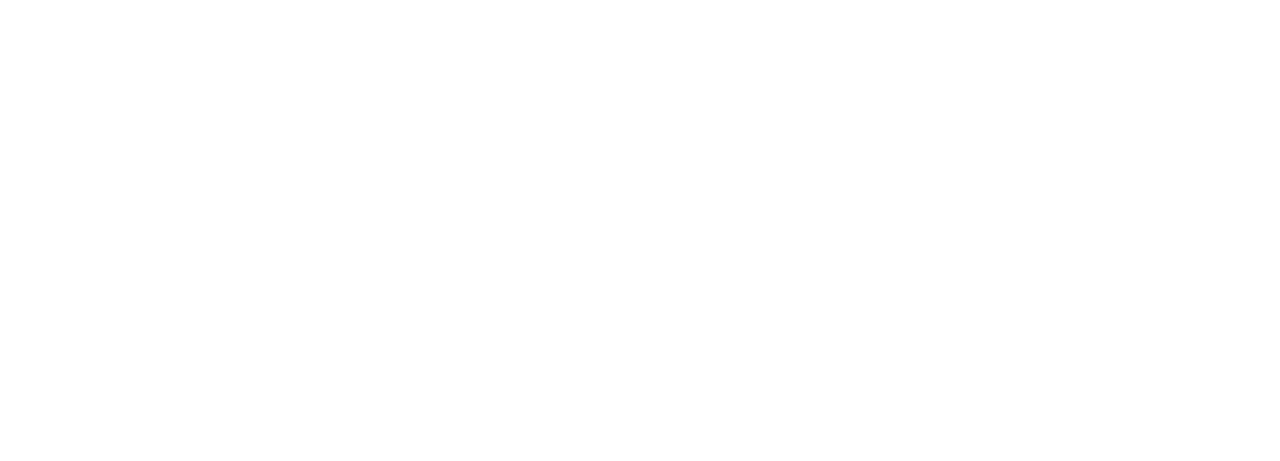
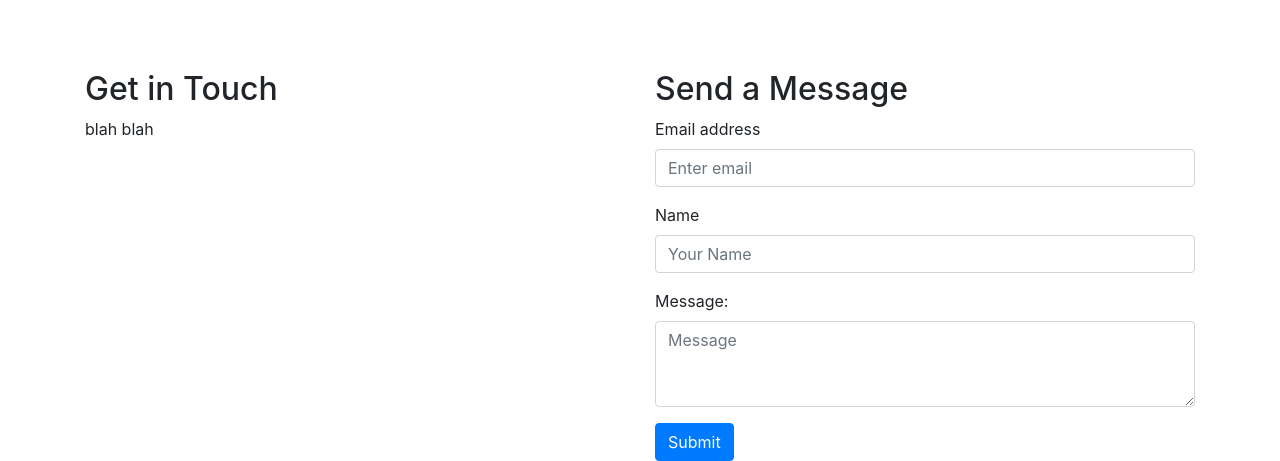
Before and after one commit to tyhuang06/tyhuang_page, a React (Create React App) app: page /contact in a window 1280 px wide. Shown: the part 2634-3095 px from the top of the page. Before the commit the page ends 2704 px from the top, so only its background shows below. Built offline with nearby package versions, Linux system fonts and the light colour scheme.

Commit message:
contact form complete

```diff
--- a/src/App.js
+++ b/src/App.js
@@ -8,6 +8,7 @@
 import Intro from "./components/Intro";
 import Resume from "./components/Resume";
 import Projects from "./components/Projects";
+import Contact from "./components/Contact";
 
 class App extends React.Component {
     constructor(props) {
@@ -39,6 +40,7 @@
 				<About />
 				<Resume />
 				<Projects />
+                <Contact />
                 {/* <Footer /> */}
             </React.Fragment>
         );
--- /dev/null
+++ b/src/components/Contact.js
@@ -0,0 +1,111 @@
+import React, { useState } from "react";
+import Container from "react-bootstrap/container";
+import Row from "react-bootstrap/Row";
+import Col from "react-bootstrap/Col";
+import Form from "react-bootstrap/Form";
+import Button from "react-bootstrap/Button";
+import axios from "axios";
+
+function Contact() {
+    const [serverState, setServerState] = useState({
+        submitting: false,
+        status: null,
+    });
+
+    const handleServerResponse = (ok, msg, form) => {
+        setServerState({
+            submitting: false,
+            status: { ok, msg },
+        });
+        if (ok) {
+            form.reset();
+        }
+    };
+
+    const handleOnSubmit = (e) => {
+        e.preventDefault();
+
+        const form = e.target;
+        setServerState({ submitting: true });
+
+        axios({
+            method: "post",
+            url: "https://formspree.io/xgenredw",
+            data: new FormData(form),
+        })
+            .then((r) => {
+                handleServerResponse(true, "Thanks!", form);
+            })
+            .catch((r) => {
+                handleServerResponse(false, r.response.data.error, form);
+            });
+    };
+
+    return (
+        <Container>
+            <Row>
+                <Col md={6}>
+                    <h2>Get in Touch</h2>
+                    <p>blah blah</p>
+                </Col>
+                <Col md={6}>
+                    <h2>Send a Message</h2>
+                    <div>
+                        <form onSubmit={handleOnSubmit}>
+                        <div class="form-group">
+                            <label htmlFor="email">Email address</label>
+                            <input
+                                type="email"
+                                class="form-control"
+                                id="email"
+                                placeholder="Enter email"
+                                name="email"
+                                required
+                            />
+                        </div>
+                        <div class="form-group">
+                            <label htmlFor="name">Name</label>
+                            <input
+                                type="text"
+                                class="form-control"
+                                id="name"
+                                name="name"
+                                placeholder="Your Name"
+                                required
+                            />
+                        </div>
+                        <div class="form-group">
+                            <label htmlFor="message">Message: </label>
+                            <textarea
+                                class="form-control"
+                                id="message"
+                                name="message"
+                                rows="3"
+                                placeholder="Message"
+                            ></textarea>
+                        </div>
+                            <Button
+                                type="submit"
+                                variant="primary"
+                                disabled={serverState.submitting}
+                            >
+                                Submit
+                            </Button>
+                            {serverState.status && (
+                                <p
+                                    className={
+                                        !serverState.status.ok ? "errorMsg" : ""
+                                    }
+                                >
+                                    {serverState.status.msg}
+                                </p>
+                            )}
+                        </form>
+                    </div>
+                </Col>
+            </Row>
+        </Container>
+    );
+}
+
+export default Contact;
```
